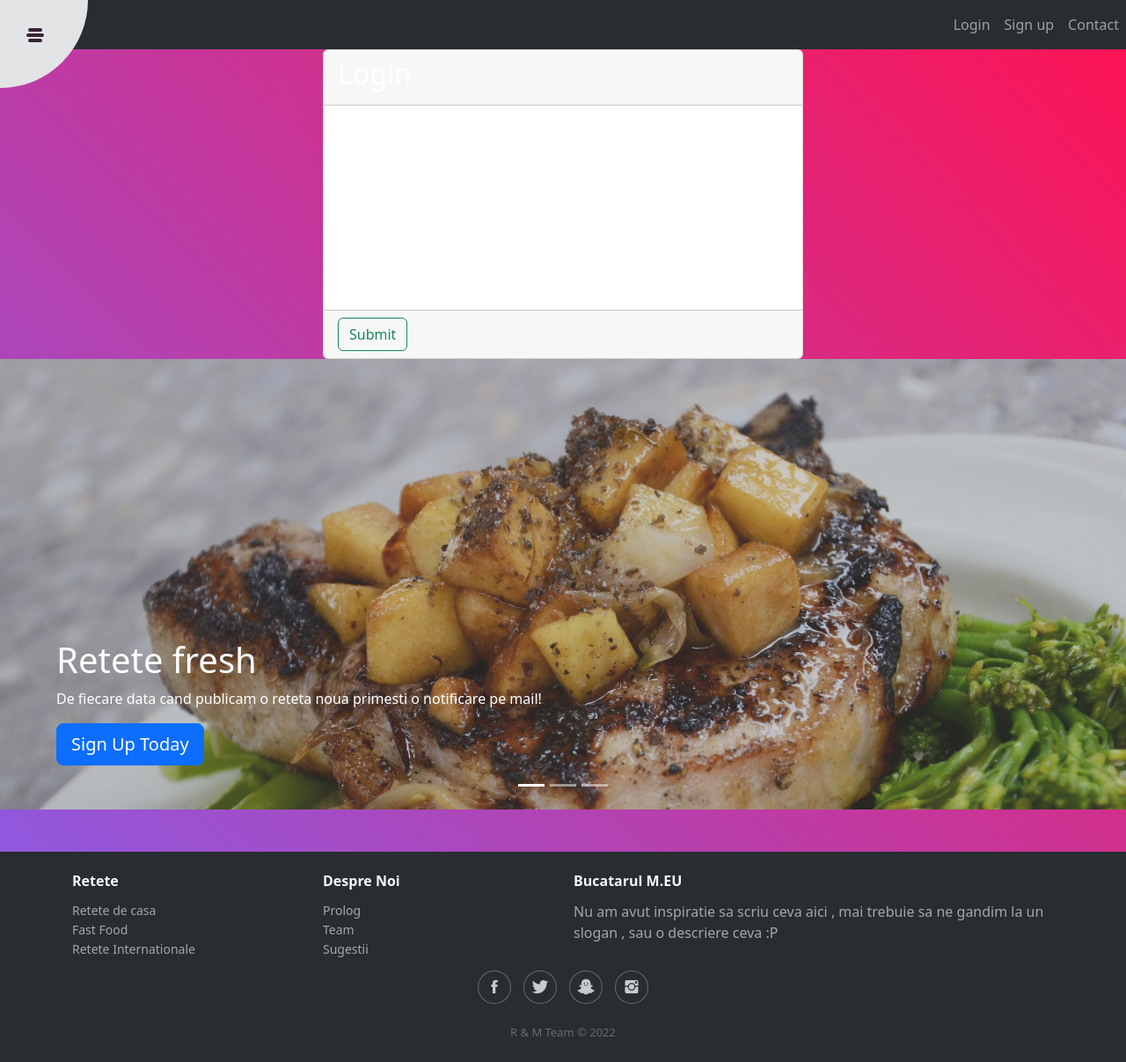
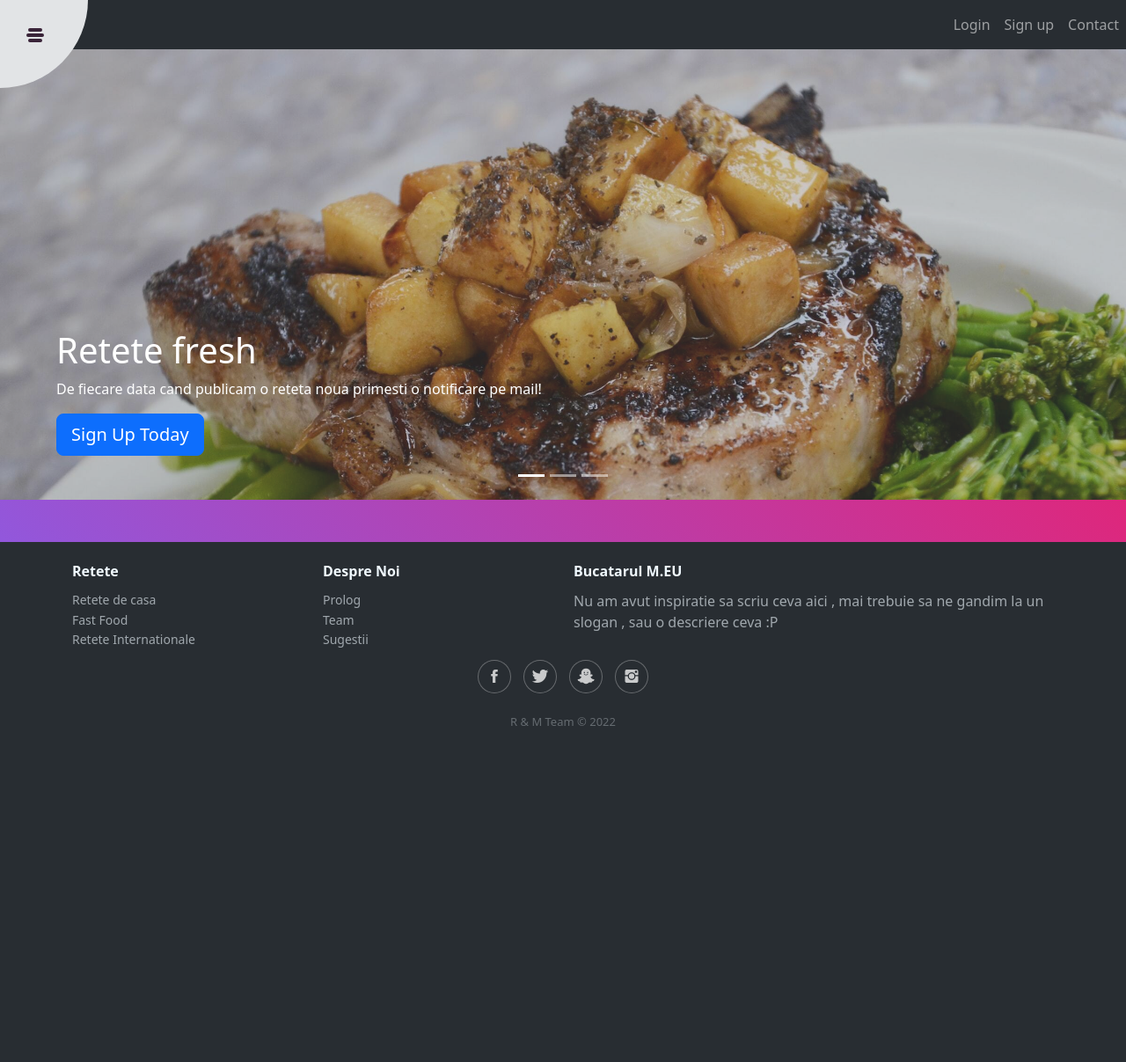
Before and after one commit to MariusBarsan/Bucatarul_Meu, a Django app: page / in a window 1280 px wide. Shown: the whole page at 88% size. After the commit the page ends 825 px from the top, so only its background shows below. Run offline with Django 4.2, Linux system fonts and the light colour scheme; data that the repository does not hold is empty; some libraries are stand-ins or nearby versions.

Commit message:
reworked index.html

```diff
--- a/templates/MainPage/index.html
+++ b/templates/MainPage/index.html
@@ -2,33 +2,6 @@
 {% block title %} Home {% endblock %}
 {% block content %}
     {% load static %}
-
-       <div class="container">
-        <div class="row">
-            <div class="col-md-6 offset-md-3">
-                <div class="card">
-                    <div class="card-header">
-                        <h2>Login</h2>
-                    </div>
-                    <form method="post">
-{#                        {% csrf_token %}#}
-                        <div class="card-body">
-{#                            {{ form.as_p }}#}
-                            <p>Ingredient 1</p>
-                            <p>Ingredient 2</p>
-                            <p>Ingredient 3</p>
-                            <p>Ingredient 4</p>
-                            <p>Ingredient 5</p>
-                        </div>
-                        <div class="card-footer">
-                            <button type="submit" class="btn btn-outline-success">Submit</button>
-
-                        </div>
-                    </form>
-                </div>
-            </div>
-        </div>
-    </div>
 
     <div id="myCarousel" class="carousel slide" data-bs-ride="carousel">
         <ol class="carousel-indicators">
```
